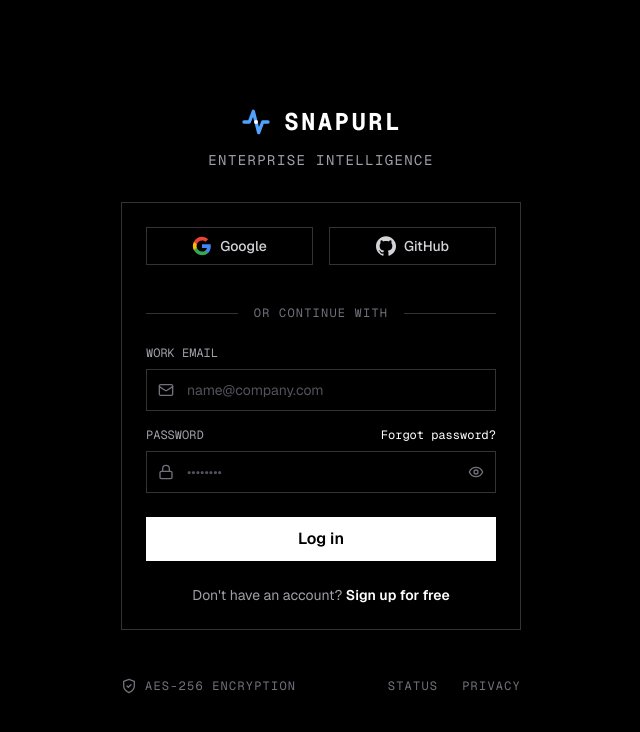
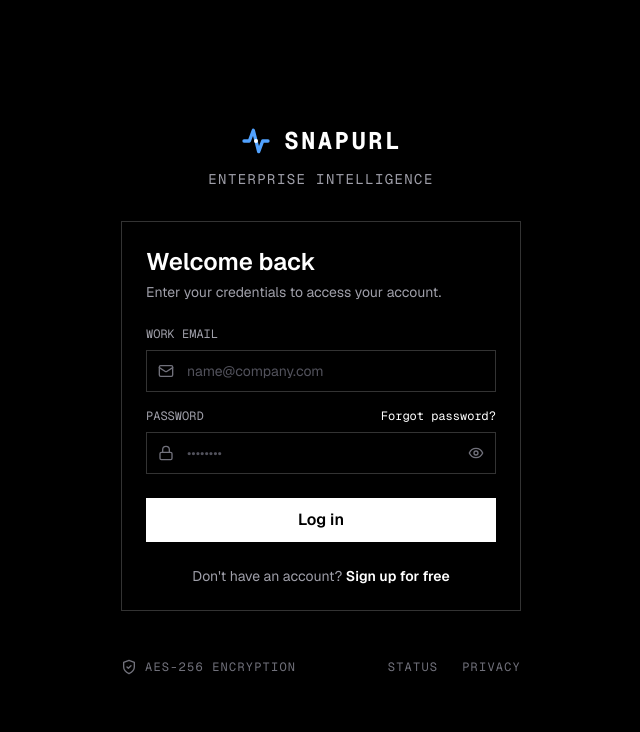
Before and after one commit to himanshuvkm/SnapUrl, a Next.js app: page /login in a window 1280 px wide. Shown: the top 732 px of the page, without its empty margins (319-959 px from the left). Built offline with nearby package versions, Linux system fonts and the light colour scheme.

Commit message:
auth pages were fixed

```diff
--- a/app/login/page.tsx
+++ b/app/login/page.tsx
@@ -53,25 +53,8 @@
 
         {/* Card */}
         <div className="bg-[var(--card-bg)] border border-[var(--card-border)] rounded-none p-6">
-          {/* Social Logins */}
-          <div className="flex gap-4 mb-6">
-            <button className="flex-1 flex items-center justify-center gap-2 py-2 px-4 rounded-none border border-[var(--card-border)] hover:bg-zinc-800/50 transition-colors text-sm text-zinc-300 font-medium">
-              <Icons.google className="w-5 h-5" />
-              Google
-            </button>
-            <button className="flex-1 flex items-center justify-center gap-2 py-2 px-4 rounded-none border border-[var(--card-border)] hover:bg-zinc-800/50 transition-colors text-sm text-zinc-300 font-medium">
-              <Icons.github className="w-5 h-5" />
-              GitHub
-            </button>
-          </div>
-
-          <div className="relative flex items-center py-4 mb-2">
-            <div className="flex-grow border-t border-[var(--card-border)]"></div>
-            <span className="flex-shrink-0 mx-4 text-xs font-mono text-zinc-500 uppercase tracking-widest">
-              OR CONTINUE WITH
-            </span>
-            <div className="flex-grow border-t border-[var(--card-border)]"></div>
-          </div>
+          <h1 className="text-2xl font-semibold text-white mb-1">Welcome back</h1>
+          <p className="text-zinc-400 text-sm mb-6">Enter your credentials to access your account.</p>
 
           {/* Form */}
           <form onSubmit={handleLogin} className="flex flex-col gap-4">
--- a/app/signup/page.tsx
+++ b/app/signup/page.tsx
@@ -123,27 +123,7 @@
                 </button>
               </form>
 
-              <div className="relative flex items-center py-6">
-                <div className="flex-grow border-t border-[var(--card-border)]"></div>
-                <span className="flex-shrink-0 mx-4 text-xs font-mono text-zinc-500 uppercase tracking-widest">
-                  OR CONTINUE WITH
-                </span>
-                <div className="flex-grow border-t border-[var(--card-border)]"></div>
-              </div>
-
-              {/* Social Logins */}
-              <div className="flex gap-4 mb-6">
-                <button className="flex-1 flex items-center justify-center gap-2 py-2.5 px-4 rounded-none border border-[var(--card-border)] hover:bg-zinc-800/50 transition-colors text-sm text-zinc-300 font-medium">
-                  <Icons.google className="w-5 h-5" />
-                  Google
-                </button>
-                <button className="flex-1 flex items-center justify-center gap-2 py-2.5 px-4 rounded-none border border-[var(--card-border)] hover:bg-zinc-800/50 transition-colors text-sm text-zinc-300 font-medium">
-                  <Icons.github className="w-5 h-5" />
-                  GitHub
-                </button>
-              </div>
-
-              <div className="text-center text-sm text-zinc-400 mt-2">
+              <div className="text-center text-sm text-zinc-400 mt-6">
                 Already have an account?{" "}
                 <Link href="/login" className="text-white font-semibold hover:underline">
                   Log in
--- a/components/icons.tsx
+++ b/components/icons.tsx
@@ -28,27 +28,6 @@
     >
       <path d="M3 12h4l3-8 4 16 3-8h4" className="text-blue-400" />
       <circle cx="12" cy="12" r="1.5" className="fill-white stroke-none" />
-    </svg>
-  ),
-  google: (props: React.SVGProps<SVGSVGElement>) => (
-    <svg viewBox="0 0 24 24" {...props}>
-      <path
-        d="M22.56 12.25c0-.78-.07-1.53-.2-2.25H12v4.26h5.92c-.26 1.37-1.04 2.53-2.21 3.31v2.77h3.57c2.08-1.92 3.28-4.74 3.28-8.09z"
-        fill="#4285F4"
-      />
-      <path
-        d="M12 23c2.97 0 5.46-.98 7.28-2.66l-3.57-2.77c-.98.66-2.23 1.06-3.71 1.06-2.86 0-5.29-1.93-6.16-4.53H2.18v2.84C3.99 20.53 7.7 23 12 23z"
-        fill="#34A853"
-      />
-      <path
-        d="M5.84 14.09c-.22-.66-.35-1.36-.35-2.09s.13-1.43.35-2.09V7.07H2.18C1.43 8.55 1 10.22 1 12s.43 3.45 1.18 4.93l2.85-2.22.81-.62z"
-        fill="#FBBC05"
-      />
-      <path
-        d="M12 5.38c1.62 0 3.06.56 4.21 1.64l3.15-3.15C17.45 2.09 14.97 1 12 1 7.7 1 3.99 3.47 2.18 7.07l3.66 2.84c.87-2.6 3.3-4.53 6.16-4.53z"
-        fill="#EA4335"
-      />
-      <path d="M1 1h22v22H1z" fill="none" />
     </svg>
   ),
   github: (props: React.SVGProps<SVGSVGElement>) => (
```
